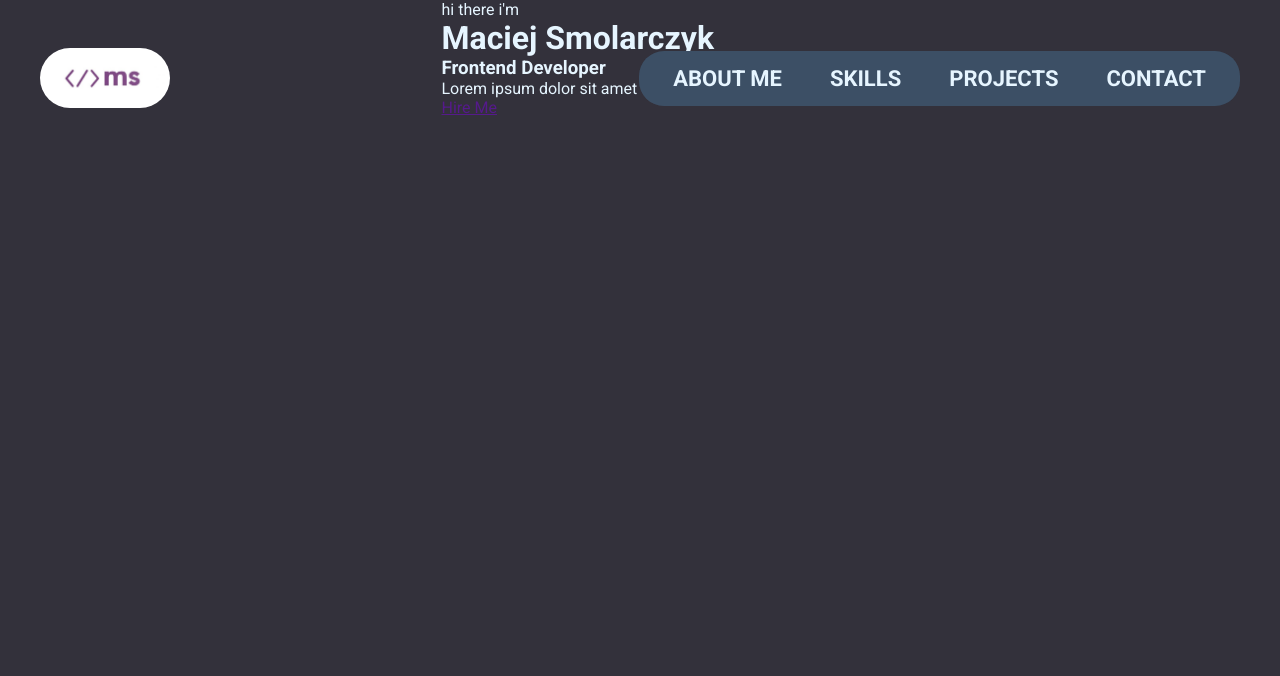
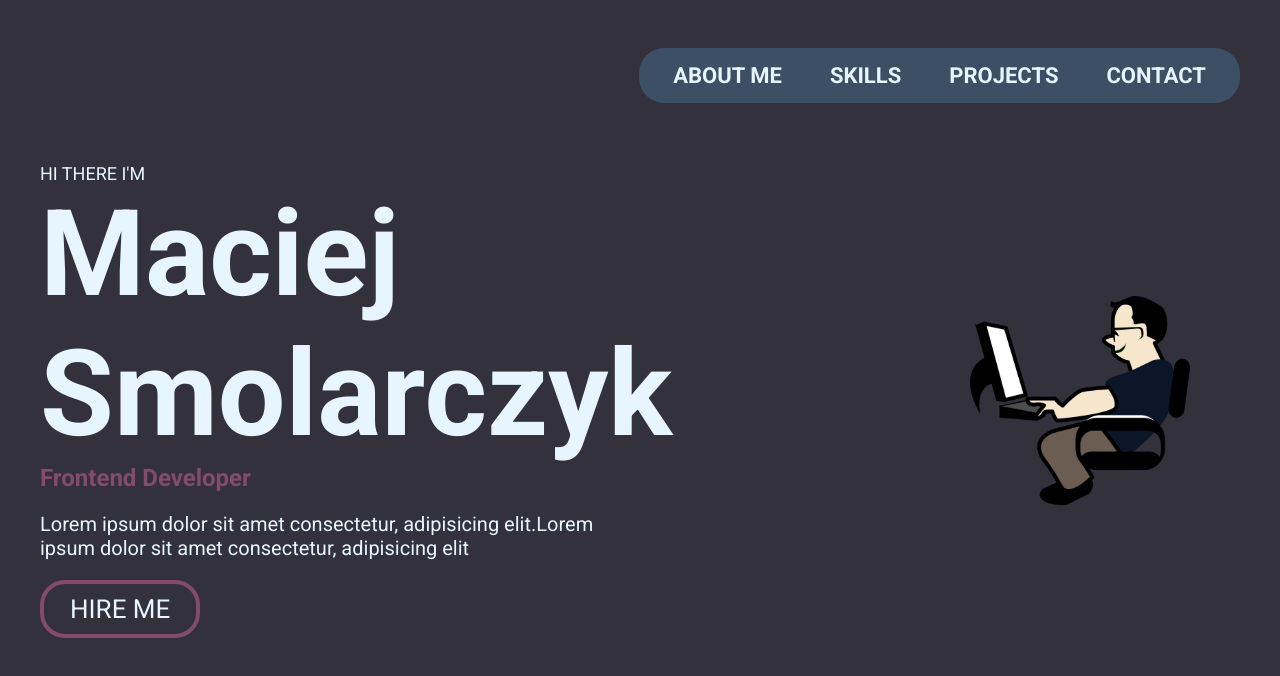
Before and after one commit to Maciej0o/portfolio, a plain HTML site: page index.html in a window 1280 px wide. Drawn offline with Linux system fonts and the light colour scheme.

Commit message:
Add style to section aboutme, remove logo

```diff
--- a/index.html
+++ b/index.html
@@ -13,7 +13,6 @@
 <body>
     <main>
             <nav>
-                <img src="img/logo.jpg" alt="logo" class="nav-logo">
                 <ul class="menu-bar">
                     <li class="menu-bar__button">about me</li>
                     <li class="menu-bar__button">skills</li>
@@ -22,19 +21,19 @@
                 </ul>
             </nav>
 
-            <div class="aboutme">
-                <div class="container">
+                <div class="container aboutme">
                     <div class="aboutme--left-column">
                         <p class="aboutme__greet">hi there i'm </p>
                         <h1 class="aboutme__name">Maciej Smolarczyk</h1>
                         <h3 class="aboutme__subtitle">Frontend Developer</h3>
-                        <p class="aboutme__info">Lorem ipsum dolor sit amet consectetur, adipisicing elit.</p>
-                        <a href="">Hire Me</a>
+                        <p class="aboutme__info">Lorem ipsum dolor sit amet consectetur, adipisicing elit.Lorem ipsum dolor sit amet consectetur, adipisicing elit</p>
+                        <a href="" class="aboutme__button">Hire Me</a>
                     </div>
-
+                    <div class="aboutme--right-column">
+                        <img src="img/code-aboutme.png" alt="signs" class="aboutme__img">
+                    </div>
                 </div>
 
-            </div>
 
     </main>
 
--- a/sass/sections/_aboutme.scss
+++ b/sass/sections/_aboutme.scss
@@ -0,0 +1,63 @@
+.aboutme {
+    height: 100vh;
+    width: 100%;
+    display: flex;
+
+    &--left-column {
+        width: 50%;
+        height: 100%;
+        display: flex;
+        flex-direction: column;
+        align-items: start;
+        justify-content: center;
+
+    }
+
+    &--right-column {
+        padding-right: 5rem;
+        width: 50%;
+        height: 100%;
+        display: flex;
+        flex-direction: column;
+        align-items: end;
+        justify-content: center;
+    }
+    &__greet {
+        font-size: 1.8rem;
+        text-transform: uppercase;
+    }
+
+    &__name {
+        font-size: 12rem;
+    }
+
+    &__subtitle {
+        font-size: 2.4rem;
+        font-weight: bold;
+        color: $main-color;
+    }
+
+    &__info {
+        padding: 2rem 0;
+        font-size: 2rem;
+    }
+
+    &__button {
+        padding: 1rem 2.6rem;
+        text-decoration: none;
+        color: $text-color;
+        text-transform: uppercase;
+        font-size: 2.6rem;
+        border: .4rem solid $main-color;
+        border-radius: 2.5rem;
+        transition: .2s;
+        &:hover {
+            background-color: $main-color;
+        }
+    }
+
+    &__img {
+        width: 40%;
+    }
+
+}
--- a/sass/sections/_navigation.scss
+++ b/sass/sections/_navigation.scss
@@ -3,16 +3,12 @@ nav {
     width: 100%;
     max-width: 1200px;
     display: flex;
-    justify-content: space-between;
+    justify-content: end;
     align-items: center;
     padding: 3em 0;
     position: fixed;
 }
 
-.nav-logo {
-    height: 6rem;
-    border-radius: 3rem;
-}
 
 .menu-bar {
     border-radius: 2.5rem;
@@ -49,7 +45,7 @@ nav {
 
         &:hover {
             &::before {
-                background: linear-gradient(to bottom, #e8edec, #d2d1d3);
+                background: $text-color;
                 box-shadow: 0px 3px 20px 0px black;
 				transform: scale(1.2);
             }
```
Also changed, not shown: css/style.css, img/code-aboutme.png (added), 1 other file.
